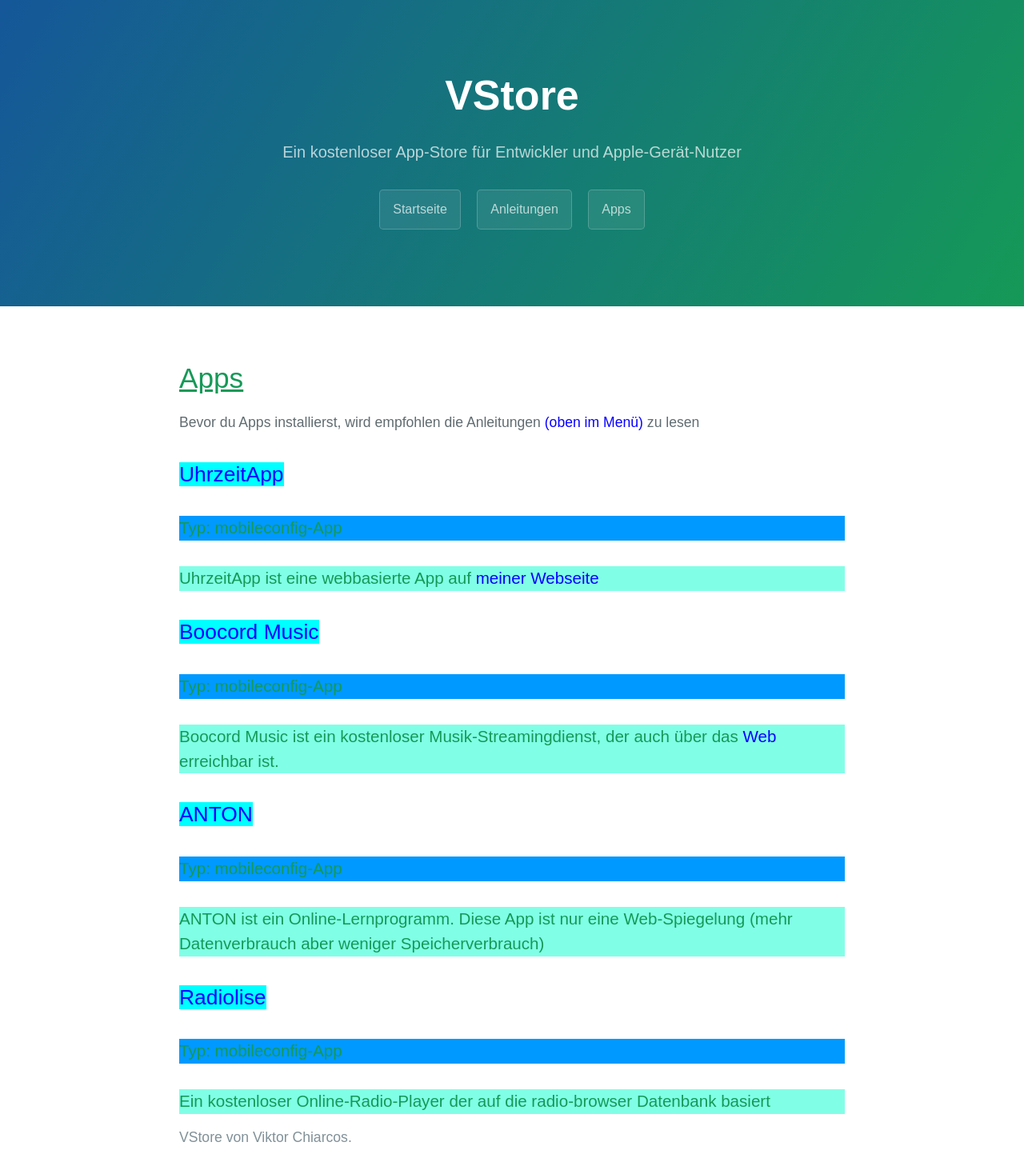
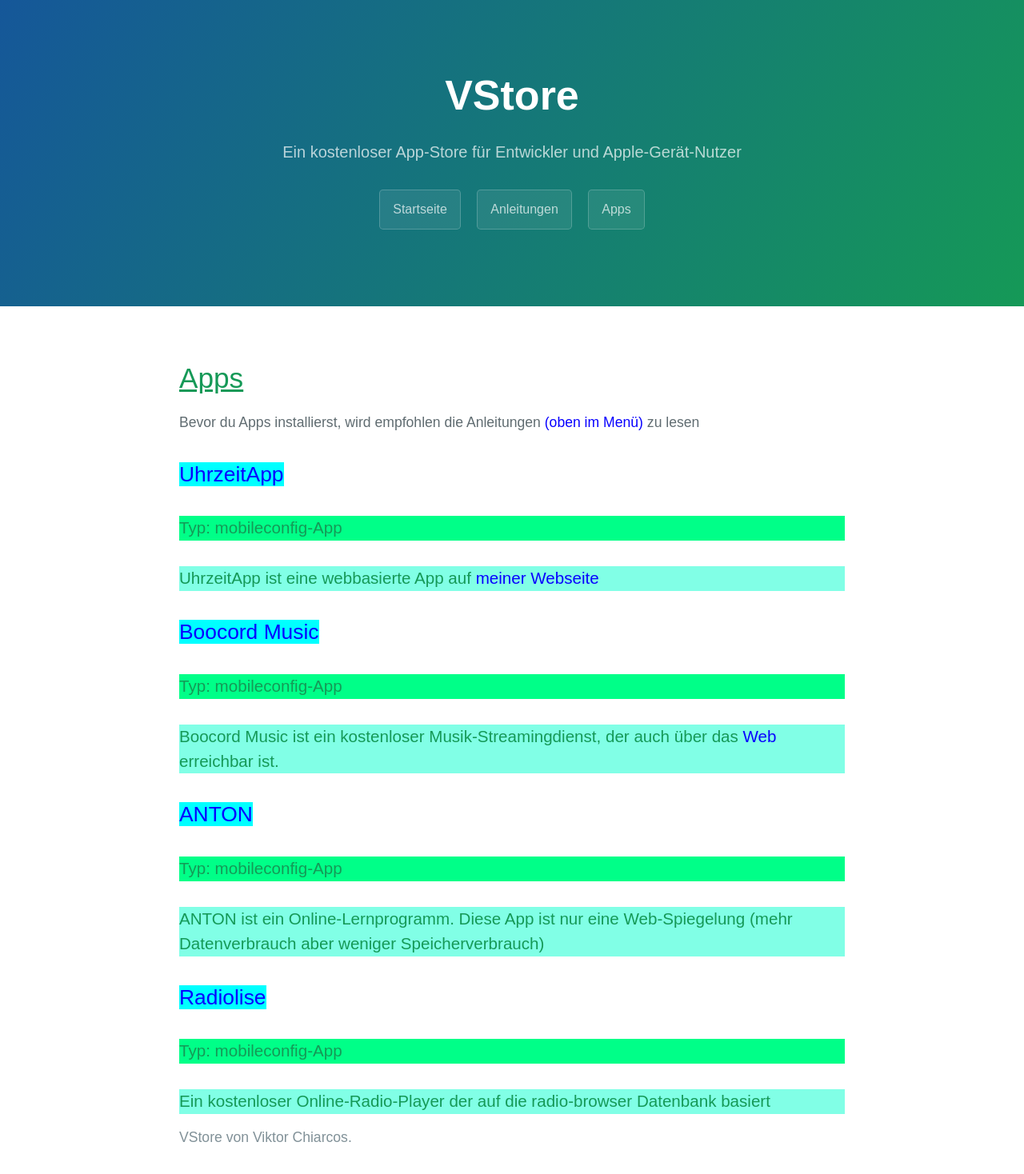
Before and after one commit to die-techniker/vstore, a Jekyll site: the page built from app/apps/index.html, in a window 1280 px wide. Shown: the whole page at 80% size. Built offline with Jekyll 4.4.1, drawn with Linux system fonts in a browser that asks for light colours.

Commit message:
Update background color for app type headings

```diff
--- a/app/apps/index.html
+++ b/app/apps/index.html
@@ -22,19 +22,19 @@ excerpt: "Ein kostenloser App-Store für Entwickler und Apple-Gerät-Nutzer"
     Bevor du Apps installierst, wird empfohlen die Anleitungen <a href="#oben">(oben im Menü)</a> zu lesen
 
     <h2><a href="/vstore/app/UhrzeitApp.mobileconfig" style="text-decoration: none; background-color: #00ffff">UhrzeitApp</a></h2>
-    <h3 style="font-weight: normal; background-color: #0099ff; font-color: #ffffff">Typ: mobileconfig-App</h3>
+    <h3 style="font-weight: normal; background-color: #00ff88; font-color: #ffffff">Typ: mobileconfig-App</h3>
     <h3 style="font-weight: normal; background-color: #81ffe6">UhrzeitApp ist eine webbasierte App auf <a href="https://viktor-chiarcos.github.io">meiner Webseite</a></h3>
 
     <h2><a href="/vstore/app/Boocord_Music.mobileconfig" style="text-decoration: none; background-color: #00ffff">Boocord Music</a></h2>
-    <h3 style="font-weight: normal; background-color: #0099ff; font-color: #ffffff">Typ: mobileconfig-App</h3>
+    <h3 style="font-weight: normal; background-color: #00ff88; font-color: #ffffff">Typ: mobileconfig-App</h3>
     <h3 style="font-weight: normal; background-color: #81ffe6">Boocord Music ist ein kostenloser Musik-Streamingdienst, der auch über das <a href="https://music.boocord.com">Web</a> erreichbar ist.</h3>
 
     <h2><a href="/vstore/app/ANTON.mobileconfig" style="text-decoration: none;  background-color: #00ffff" >ANTON</a></h2>
-    <h3 style="font-weight: normal; background-color: #0099ff; font-color: #ffffff">Typ: mobileconfig-App</h3>
+    <h3 style="font-weight: normal; background-color: #00ff88; font-color: #ffffff">Typ: mobileconfig-App</h3>
     <h3 style="font-weight: normal; background-color: #81ffe6">ANTON ist ein Online-Lernprogramm. Diese App ist nur eine Web-Spiegelung (mehr Datenverbrauch aber weniger Speicherverbrauch)</h3>
 
     <h2><a href="/vstore/app/Radiolise.mobileconfig" style="text-decoration: none;  background-color: #00ffff" >Radiolise</a></h2>
-    <h3 style="font-weight: normal; background-color: #0099ff"; font-color: #ffffff>Typ: mobileconfig-App</h3>
+    <h3 style="font-weight: normal; background-color: #00ff88"; font-color: #ffffff>Typ: mobileconfig-App</h3>
     <h3 style="font-weight: normal; background-color: #81ffe6">Ein kostenloser Online-Radio-Player der auf die radio-browser Datenbank basiert</h3>
 
   </body>
```
